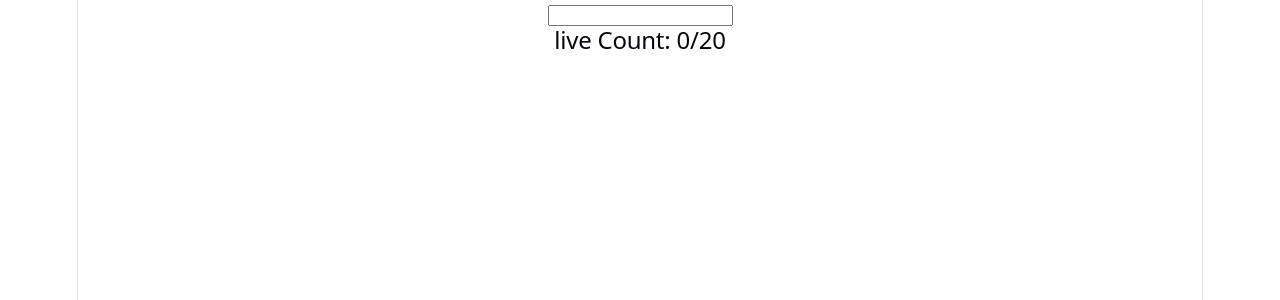
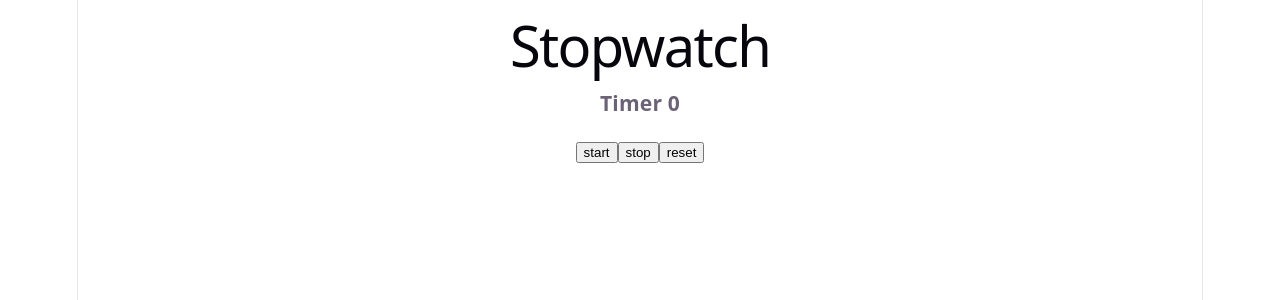
Before and after one commit to MohdAinul/React, a React (Vite) app in the folder coding/: page / in a window 1280 px wide. Shown: the top 300 px of the page. Built offline with nearby package versions, Linux system fonts and the light colour scheme.

Commit message:
stopwatch

```diff
--- a/coding/src/App.jsx
+++ b/coding/src/App.jsx
@@ -2,9 +2,10 @@ import Counter from "./practice/01-counter/Counter";
 import TodoList from "./practice/02-todo-list/TodoList";
 import ToggleMessage from "./practice/03-toggle-message/ToggleMessage";
 import CharacterConter from "./practice/characterCounter/CharacterConter";
+import StopWatch from "./practice/stopwatch/StopWatch";
 
 function App() {
-  return <CharacterConter />;
+  return <StopWatch />;
 }
 
 export default App;
--- /dev/null
+++ b/coding/src/practice/stopwatch/StopWatch.jsx
@@ -0,0 +1,31 @@
+import React, { useEffect, useState } from "react";
+
+const StopWatch = () => {
+  const [second, setSecond] = useState(0);
+  const [isruning, setIsruning] = useState(false);
+  useEffect(() => {
+    let interval;
+    if (isruning) {
+      interval = setInterval(() => {
+        setSecond((prev) => prev + 1);
+      }, 1000);
+    }
+    return () => clearInterval(interval);
+  }, [isruning]);
+
+  const handleReset = () => {
+    setIsruning(false);
+    setSecond(0);
+  };
+  return (
+    <div>
+      <h1>Stopwatch</h1>
+      <h3>Timer {second}</h3>
+      <button onClick={() => setIsruning(true)}>start</button>
+      <button onClick={() => setIsruning(false)}>stop</button>
+      <button onClick={handleReset}>reset</button>
+    </div>
+  );
+};
+
+export default StopWatch;
```
